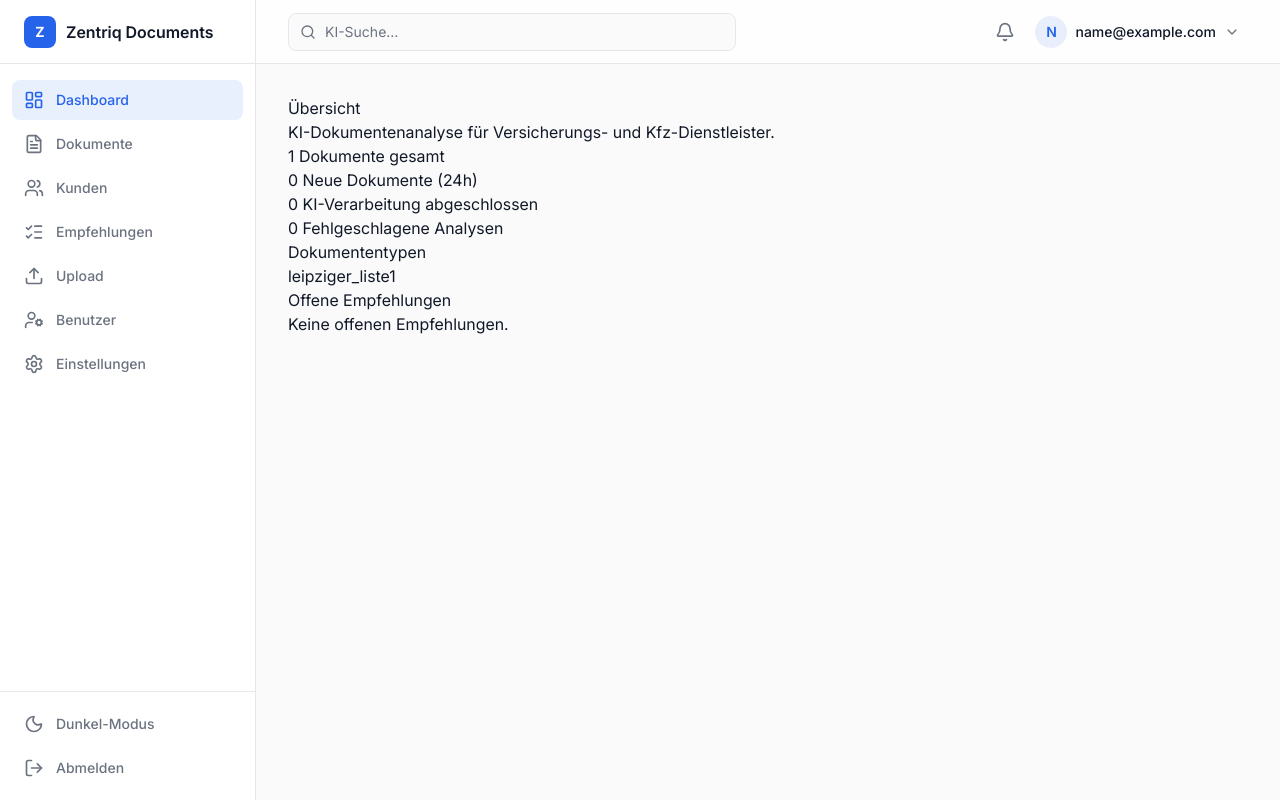
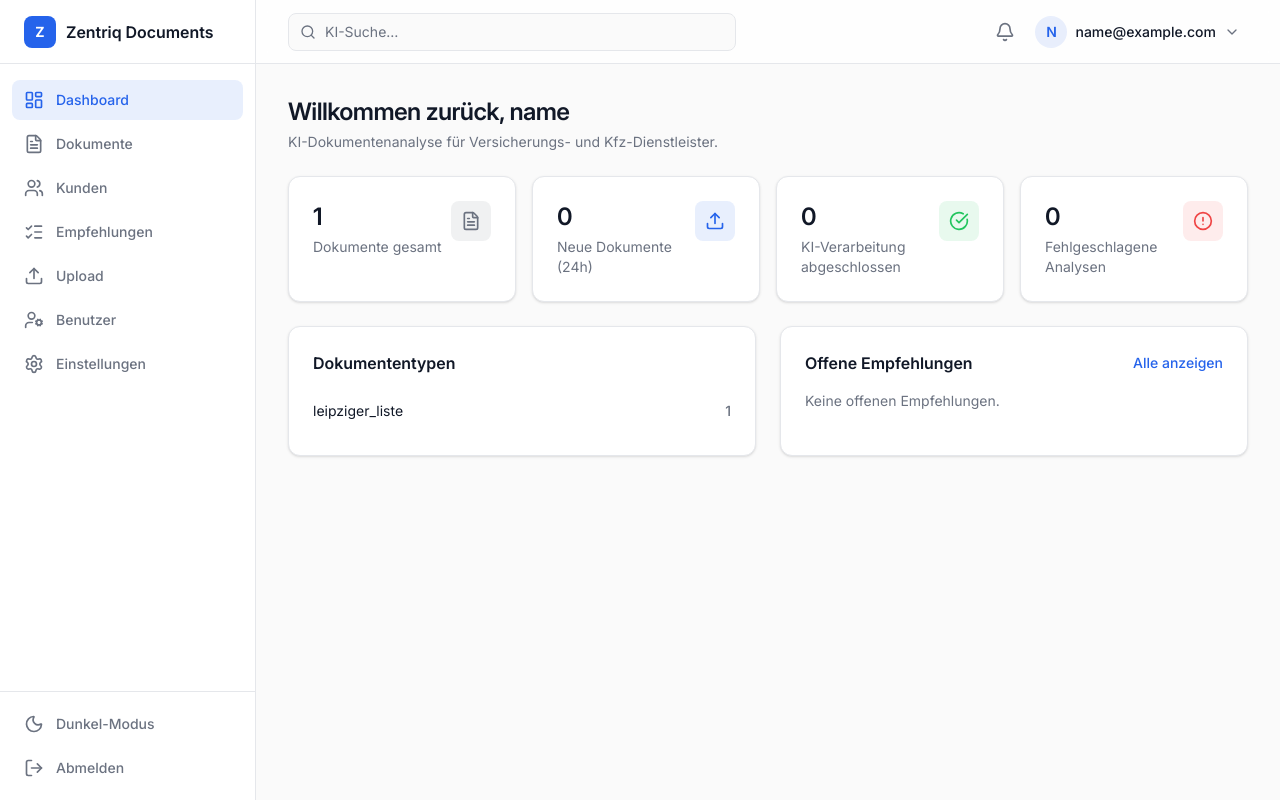
Before and after one commit to Gr4ffZombi3/zentriq-documents, a Flask app: page / in a window 1280 px wide. Run offline with Flask 3, Linux system fonts and the light colour scheme; a user stored in the database is signed in; tables that the repository leaves empty hold one stand-in row (values such as "Sample post"); some libraries are stand-ins or nearby versions.

Commit message:
D3: Dashboard im neuen Premium-Design
Stat-Kacheln, Dokumententyp-Liste und Empfehlungen-Card auf die
ui/-Komponentenbibliothek umgestellt (Card, Badge, Icon), inklusive
"Alle anzeigen"-Link zur neuen /recommendations-Seite. Keine Aenderung
an der Dashboard-Route oder den Stats-Berechnungen.

Verifiziert mit realen Testdaten (Dokument, Kunde, Empfehlung): Zahlen
stimmen exakt mit der DB ueberein, Prioritaets-Badge zeigt korrekte
Danger-Variante fuer "High". ruff + volle Testsuite gruen.

Co-Authored-By: Claude Sonnet 5 <noreply@anthropic.com>

```diff
--- a/app/templates/dashboard/index.html
+++ b/app/templates/dashboard/index.html
@@ -1,57 +1,78 @@
 {% extends "base.html" %}
+{% from "ui/icons.html" import icon %}
+{% from "ui/display.html" import card, badge %}
 {% block title %}Übersicht – Zentriq Documents{% endblock %}
 {% block content %}
-<div class="container">
-  <h1>Übersicht</h1>
-  <p class="muted">KI-Dokumentenanalyse für Versicherungs- und Kfz-Dienstleister.</p>
+<div class="mb-6">
+  <h1 class="text-2xl font-semibold tracking-tight text-text">Willkommen zurück{{ ", " ~ current_user.email.split("@")[0] if current_user.is_authenticated else "" }}</h1>
+  <p class="mt-1 text-sm text-text-muted">KI-Dokumentenanalyse für Versicherungs- und Kfz-Dienstleister.</p>
+</div>
 
-  <div class="stat-grid">
-    <div class="card stat-tile">
-      <span class="stat-tile__value">{{ stats.total_documents }}</span>
-      <span class="stat-tile__label">Dokumente gesamt</span>
-    </div>
-    <div class="card stat-tile">
-      <span class="stat-tile__value">{{ stats.new_documents }}</span>
-      <span class="stat-tile__label">Neue Dokumente (24h)</span>
-    </div>
-    <div class="card stat-tile stat-tile--success">
-      <span class="stat-tile__value">{{ stats.done_count }}</span>
-      <span class="stat-tile__label">KI-Verarbeitung abgeschlossen</span>
-    </div>
-    <div class="card stat-tile stat-tile--danger">
-      <span class="stat-tile__value">{{ stats.failed_count }}</span>
-      <span class="stat-tile__label">Fehlgeschlagene Analysen</span>
-    </div>
-  </div>
+<div class="grid grid-cols-1 gap-4 sm:grid-cols-2 lg:grid-cols-4">
+  {% set kpis = [
+    ('file-text', 'muted', stats.total_documents, 'Dokumente gesamt'),
+    ('upload', 'info', stats.new_documents, 'Neue Dokumente (24h)'),
+    ('check-circle', 'success', stats.done_count, 'KI-Verarbeitung abgeschlossen'),
+    ('alert-circle', 'danger', stats.failed_count, 'Fehlgeschlagene Analysen'),
+  ] %}
+  {% set icon_bg = {
+    'muted': 'bg-text-muted/10 text-text-muted', 'info': 'bg-primary/10 text-primary',
+    'success': 'bg-success/10 text-success', 'danger': 'bg-error/10 text-error',
+  } %}
+  {% for icon_name, variant, value, label in kpis %}
+    {% call card() %}
+      <div class="flex items-start justify-between">
+        <div>
+          <p class="text-2xl font-semibold tracking-tight text-text">{{ value }}</p>
+          <p class="mt-1 text-sm text-text-muted">{{ label }}</p>
+        </div>
+        <span class="flex h-10 w-10 shrink-0 items-center justify-center rounded-lg {{ icon_bg[variant] }}">
+          {{ icon(icon_name, class='w-5 h-5') }}
+        </span>
+      </div>
+    {% endcall %}
+  {% endfor %}
+</div>
 
+<div class="mt-6 grid grid-cols-1 gap-6 lg:grid-cols-2">
   {% if stats.doc_type_counts %}
-    <div class="card section">
-      <h2>Dokumententypen</h2>
-      <ul class="doc-type-list">
+    {% call card() %}
+      <h2 class="text-base font-semibold text-text">Dokumententypen</h2>
+      <div class="mt-4 flex flex-col divide-y divide-border">
         {% for doc_type, count in stats.doc_type_counts.items() %}
-          <li><span>{{ doc_type.value }}</span><span class="muted">{{ count }}</span></li>
+          <div class="flex items-center justify-between py-2.5 text-sm">
+            <span class="text-text">{{ doc_type.value }}</span>
+            <span class="font-medium text-text-muted">{{ count }}</span>
+          </div>
         {% endfor %}
-      </ul>
-    </div>
+      </div>
+    {% endcall %}
   {% endif %}
 
-  <div class="card section">
-    <h2>Offene Empfehlungen</h2>
+  {% call card() %}
+    <div class="flex items-center justify-between">
+      <h2 class="text-base font-semibold text-text">Offene Empfehlungen</h2>
+      <a href="{{ url_for('recommendations.list_recommendations') }}" class="text-sm font-medium text-primary hover:text-primary-hover">Alle anzeigen</a>
+    </div>
     {% if recommendations %}
-      {% for rec in recommendations %}
-        <div class="recommendation-card recommendation-card--{{ rec.priority.value }}">
-          <span class="recommendation-card__label">{{ rec.label }}</span>
-          <span class="recommendation-card__customer">
-            {{ rec.customer.name if rec.customer else '' }}
-            {% if rec.document_id %}
-              · <a href="{{ url_for('documents.detail', document_id=rec.document_id) }}">Dokument öffnen</a>
-            {% endif %}
-          </span>
-        </div>
-      {% endfor %}
+      <div class="mt-4 flex flex-col gap-2">
+        {% for rec in recommendations %}
+          {% set priority_variant = {'high': 'danger', 'medium': 'warning', 'low': 'muted'}.get(rec.priority.value, 'muted') %}
+          <div class="flex items-center justify-between gap-3 rounded-lg border border-border px-3.5 py-2.5">
+            <div class="min-w-0">
+              <p class="truncate text-sm font-medium text-text">{{ rec.label }}</p>
+              <p class="truncate text-xs text-text-muted">
+                {{ rec.customer.name if rec.customer else "—" }}
+                {% if rec.document_id %} · <a href="{{ url_for('documents.detail', document_id=rec.document_id) }}" class="text-primary hover:text-primary-hover">Dokument öffnen</a>{% endif %}
+              </p>
+            </div>
+            {{ badge(rec.priority.value | capitalize, variant=priority_variant) }}
+          </div>
+        {% endfor %}
+      </div>
     {% else %}
-      <p class="muted">Keine offenen Empfehlungen.</p>
+      <p class="mt-4 text-sm text-text-muted">Keine offenen Empfehlungen.</p>
     {% endif %}
-  </div>
+  {% endcall %}
 </div>
 {% endblock %}
```
Also changed, not shown: app/static/css/app.css.
